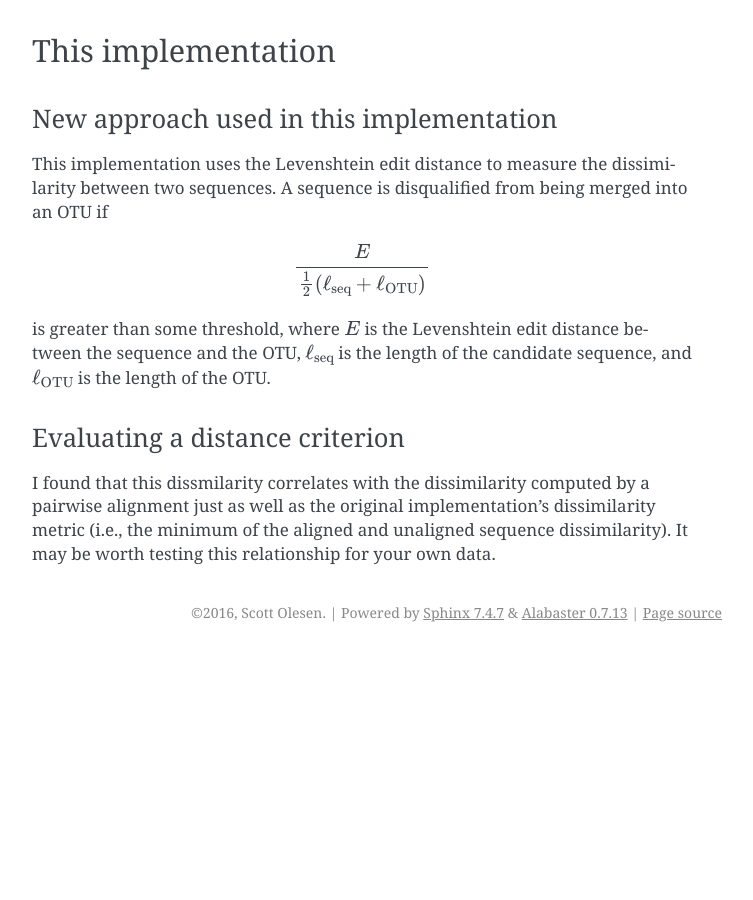
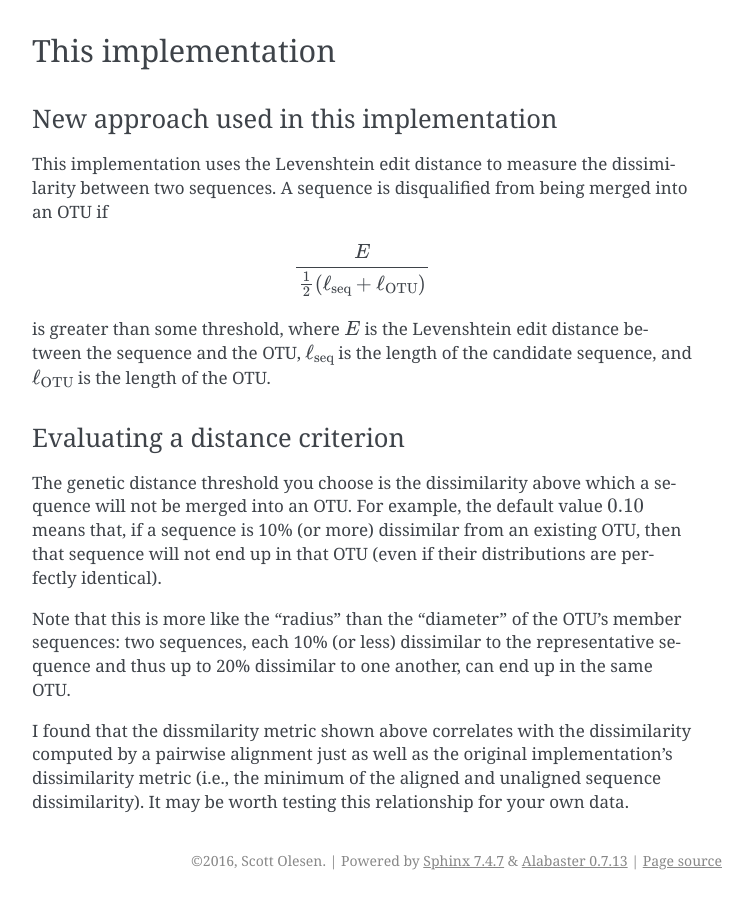
Before and after one commit to swo/dbotu3, a Sphinx documentation site: the page built from doc/source/genetic.rst, in a window 1280 px wide and 900 px high, scrolled down 1126 px. Shown: the whole window, without its empty margins (388-1141 px from the left). Built offline with Sphinx 7.4.7, drawn with Linux system fonts in a browser that asks for light colours; before the commit the page ends 1778 px from its top, so only the background shows below that.

Commit message:
clarified genetic criterion

```diff
--- a/doc/source/genetic.rst
+++ b/doc/source/genetic.rst
@@ -85,7 +85,18 @@ the length of the OTU.
 Evaluating a distance criterion
 -------------------------------
 
-I found that this dissmilarity correlates with the dissimilarity computed
+The genetic distance threshold you choose is the dissimilarity above which a
+sequence will not be merged into an OTU. For example, the default value
+:math:`0.10` means that, if a sequence is 10% (or more) dissimilar from an
+existing OTU, then that sequence will not end up in that OTU (even if their
+distributions are perfectly identical).
+
+Note that this is more like the "radius" than the "diameter" of the OTU's
+member sequences: two sequences, each 10% (or less) dissimilar to the
+representative sequence and thus up to 20% dissimilar to one another, can end
+up in the same OTU.
+
+I found that the dissmilarity metric shown above correlates with the dissimilarity computed
 by a pairwise alignment just as well as the original implementation's
 dissimilarity metric (i.e., the minimum of the aligned and unaligned
 sequence dissimilarity).
```
Also changed, not shown: dbotu.py (+6 -6 lines).
